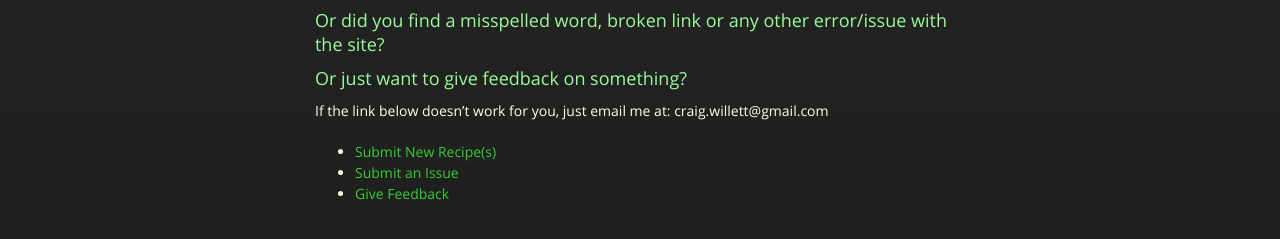
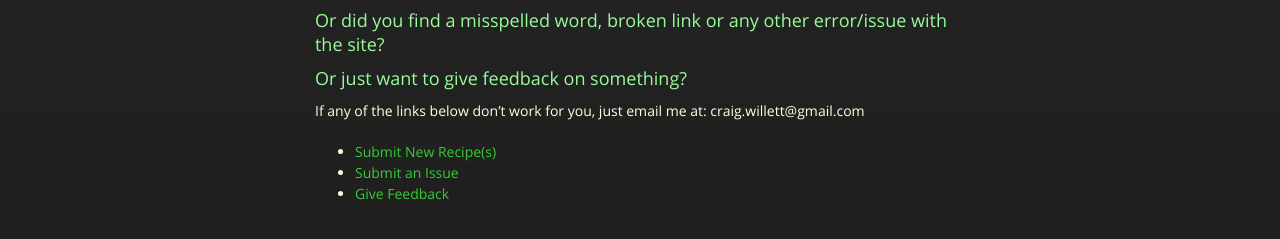
Before and after one commit to cmwillett/TheDigitalCookbook, a Jekyll site: the page built from Contact.md, in a window 1280 px wide. Shown: the part 491-730 px from the top of the page. Built offline with Jekyll 4.4.1, drawn with Linux system fonts in a browser that asks for light colours; nearby versions of some CDN libraries.

```diff
--- a/Contact.md
+++ b/Contact.md
@@ -7,7 +7,7 @@
 ### Or did you find a misspelled word, broken link or any other error/issue with the site?
 ### Or just want to give feedback on something?
 
-If the link below doesn't work for you, just email me at:  craig.willett@gmail.com
+If any of the links below don't work for you, just email me at:  craig.willett@gmail.com
 
 * [Submit New Recipe(s)](mailto:craig.willett@gmail.com?Subject=TDC-New Recipe)
 * [Submit an Issue](mailto:craig.willett@gmail.com?Subject=TDC-New Issue)
```
